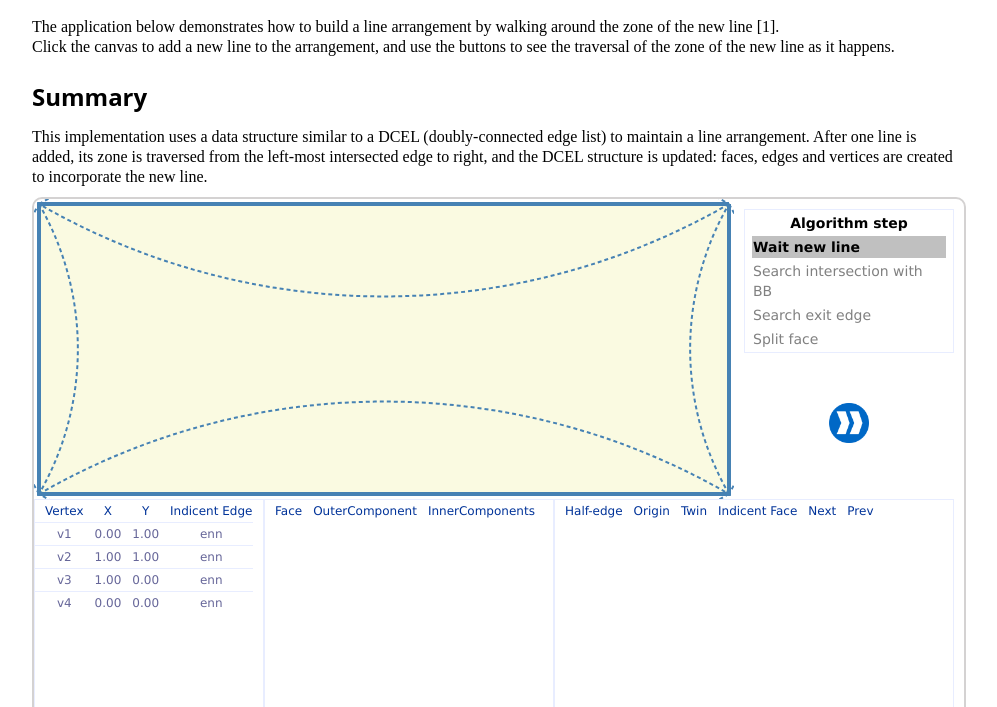
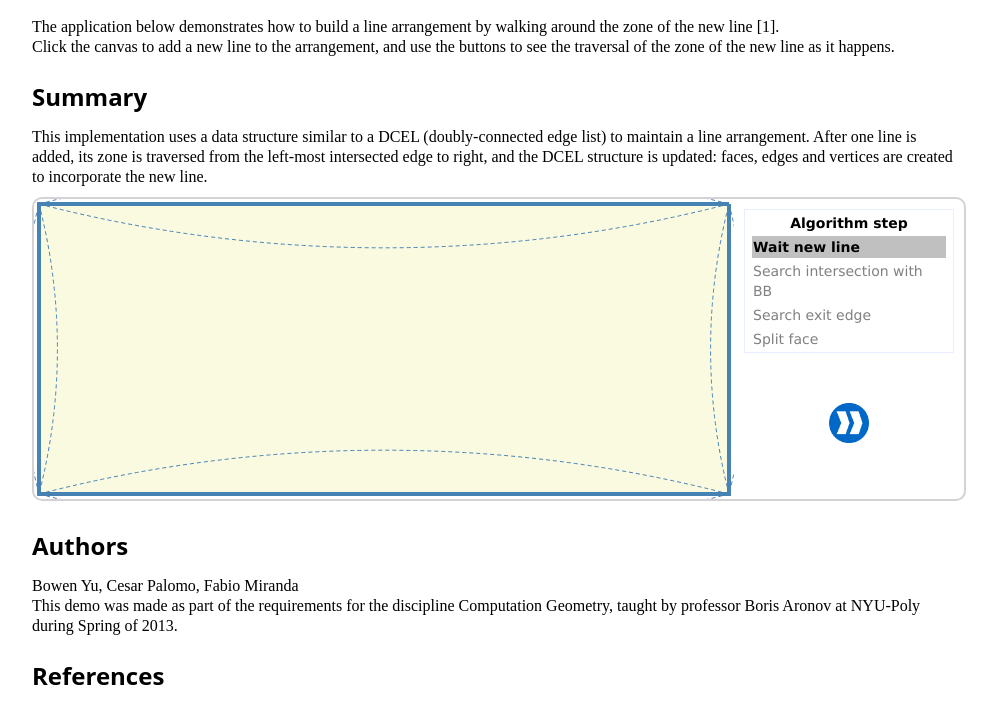
Before and after one commit to yubowenok/LineArrangement, a plain HTML site: page index.html in a window 1280 px wide. Shown: the part 93-800 px from the top of the page, without its empty margins (143-1140 px from the left). Drawn offline with Linux system fonts and the light colour scheme.

Commit message:
Version to hand in to professor.

```diff
--- a/index.html
+++ b/index.html
@@ -45,6 +45,7 @@
            <img src="imgs/forwardbutton.png" style="padding: 50px;" alt="Forward" width="40" height="40"></img>
         </span>
       </div>
+      <!--
       <div id="dceldiv">
 
         <table id="verticestable" class='dceltable' style="width: 230px;height:300px;">
@@ -61,7 +62,7 @@
           <tbody>
           </tbody>
 
-        </table>  <!-- verticestable -->
+        </table>
 
         <table id="facestable" class='dceltable' style="width: 290px;height:300px;">
 
@@ -76,7 +77,7 @@
           <tbody>
           </tbody>
 
-        </table>  <!-- facestable -->
+        </table>
 
         <table id="edgestable" class='dceltable' style="width: 400px;height:300px;">
 
@@ -94,10 +95,11 @@
           <tbody>
           </tbody>
 
-        </table>  <!-- edgestable -->
+        </table>
 
 
       </div>
+      <-->
 
     </div>
 
--- a/layout.js
+++ b/layout.js
@@ -24,9 +24,9 @@ var UI_STATUS = {
 
 function updateTables() {
   updateStatusTable();
-  updateVerticesDCELTable();
-  updateEdgesDCELTable();
-  updateFacesDCELTable();
+  //updateVerticesDCELTable();
+  //updateEdgesDCELTable();
+  //updateFacesDCELTable();
 }
 
 function updateVerticesDCELTable() {
@@ -374,13 +374,13 @@ function createOrUpdateEdges(parentElem, edgesId, edgesList, classname){
 
 function createOrUpdateHalfEdges(parentElem, edgesId, edgesList, classname){
 
-
+  var mult = 2;
   var path = parentElem.selectAll("#"+edgesId)
     .data(edgesList)
     .attr("d", function(d) {
       var dx = width*d.next.origin.x - width*d.origin.x,
           dy = height*d.next.origin.y - height*d.origin.y,
-          dr = Math.sqrt(dx * dx + dy * dy);
+          dr = mult*Math.sqrt(dx * dx + dy * dy);
       return "M" + width*d.origin.x + "," + height*d.origin.y + "A" + dr + "," + dr + " 0 0,1 " + width*d.next.origin.x + "," + height*d.next.origin.y;
     });
 
@@ -394,7 +394,7 @@ function createOrUpdateHalfEdges(parentElem, edgesId, edgesList, classname){
     .attr("d", function(d) {
       var dx = width*d.next.origin.x - width*d.origin.x,
           dy = height*d.next.origin.y - height*d.origin.y,
-          dr = Math.sqrt(dx * dx + dy * dy);
+          dr = mult*Math.sqrt(dx * dx + dy * dy);
       return "M" + width*d.origin.x + "," + height*d.origin.y + "A" + dr + "," + dr + " 0 0,1 " + width*d.next.origin.x + "," + height*d.next.origin.y;
     });
 }
--- a/style.css
+++ b/style.css
@@ -5,7 +5,7 @@ html {
 
 #vis {
   width: 930px;
-  height: 600px;
+  height: 300px;
   border: 2px solid #D4D2D2;
   border-radius: 10px;
   display: inline-block;
@@ -86,7 +86,7 @@ html {
 .halfEdge {
   stroke-dasharray: 4, 3;
   stroke: steelblue;
-  stroke-width: 2;
+  stroke-width: 1;
   fill: none;
 }
 
```
